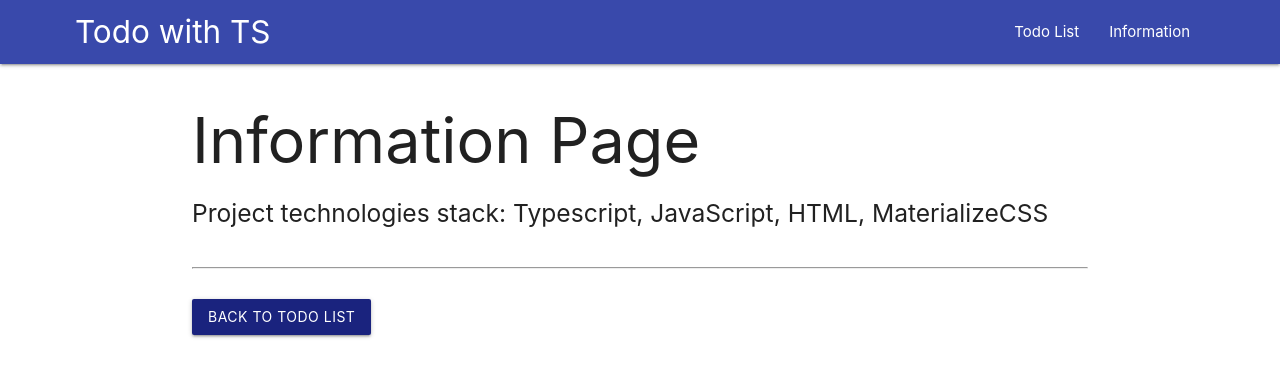
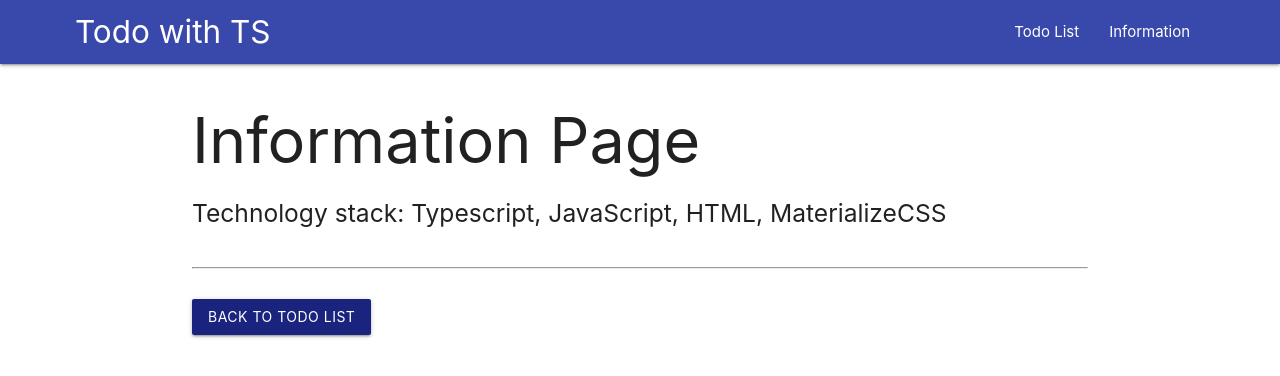
Before and after one commit to spumony/create-react-app-with-ts, a React (Create React App) app: page /todo-ts/about in a window 1280 px wide. Shown: the top 376 px of the page. Built offline with nearby package versions, Linux system fonts and the light colour scheme.

Commit message:
Some fixes

```diff
--- a/src/pages/AboutPage.tsx
+++ b/src/pages/AboutPage.tsx
@@ -7,7 +7,7 @@ export const AboutPage: React.FC = () => {
     <>
       <h1>Information Page</h1>
       <h5>
-        Project technologies stack: Typescript, JavaScript, HTML, MaterializeCSS
+        Technology stack: Typescript, JavaScript, HTML, MaterializeCSS
       </h5>
       <br />
       <hr />
```
Also changed, not shown: 1 other file (tests, documents, lock files or other folders).
